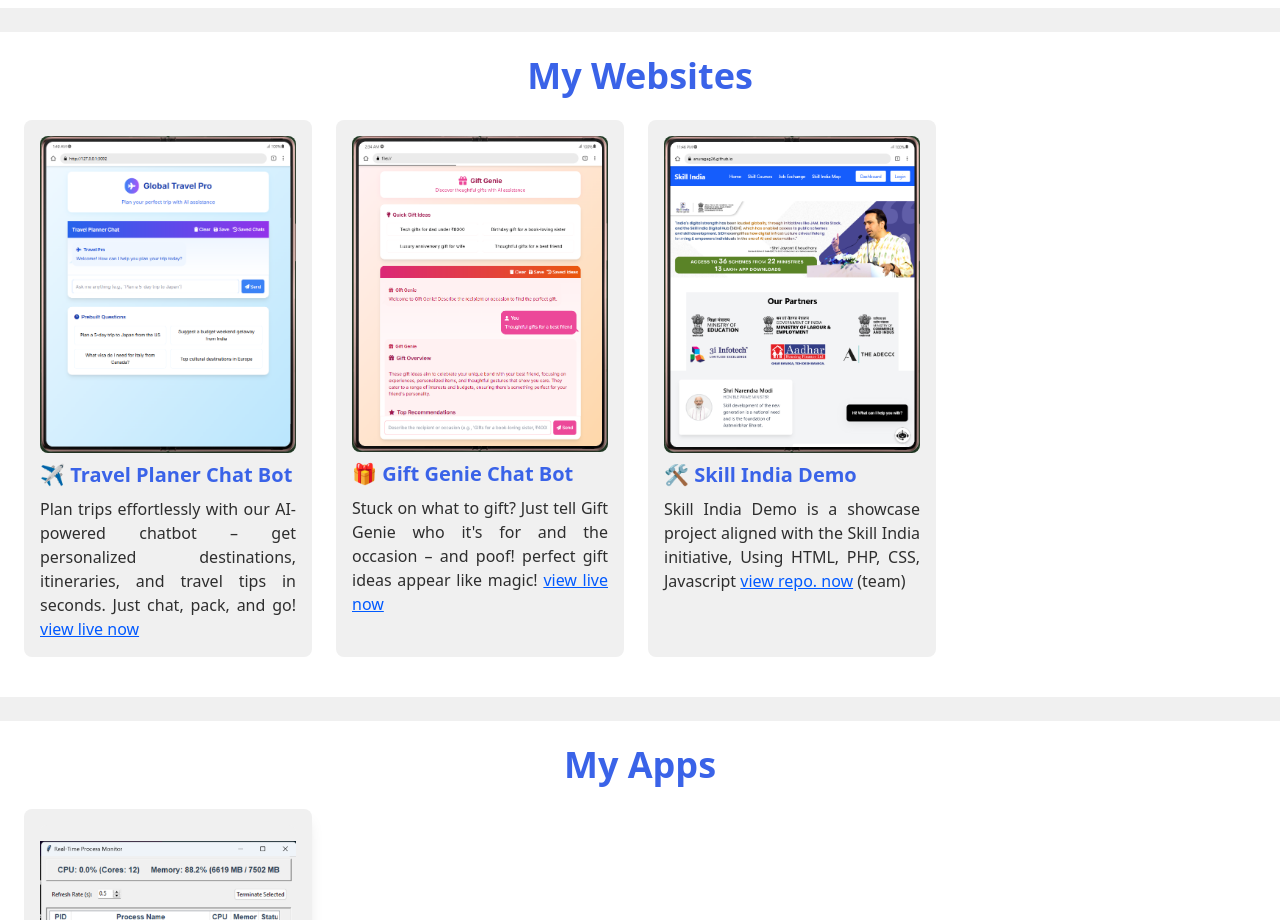
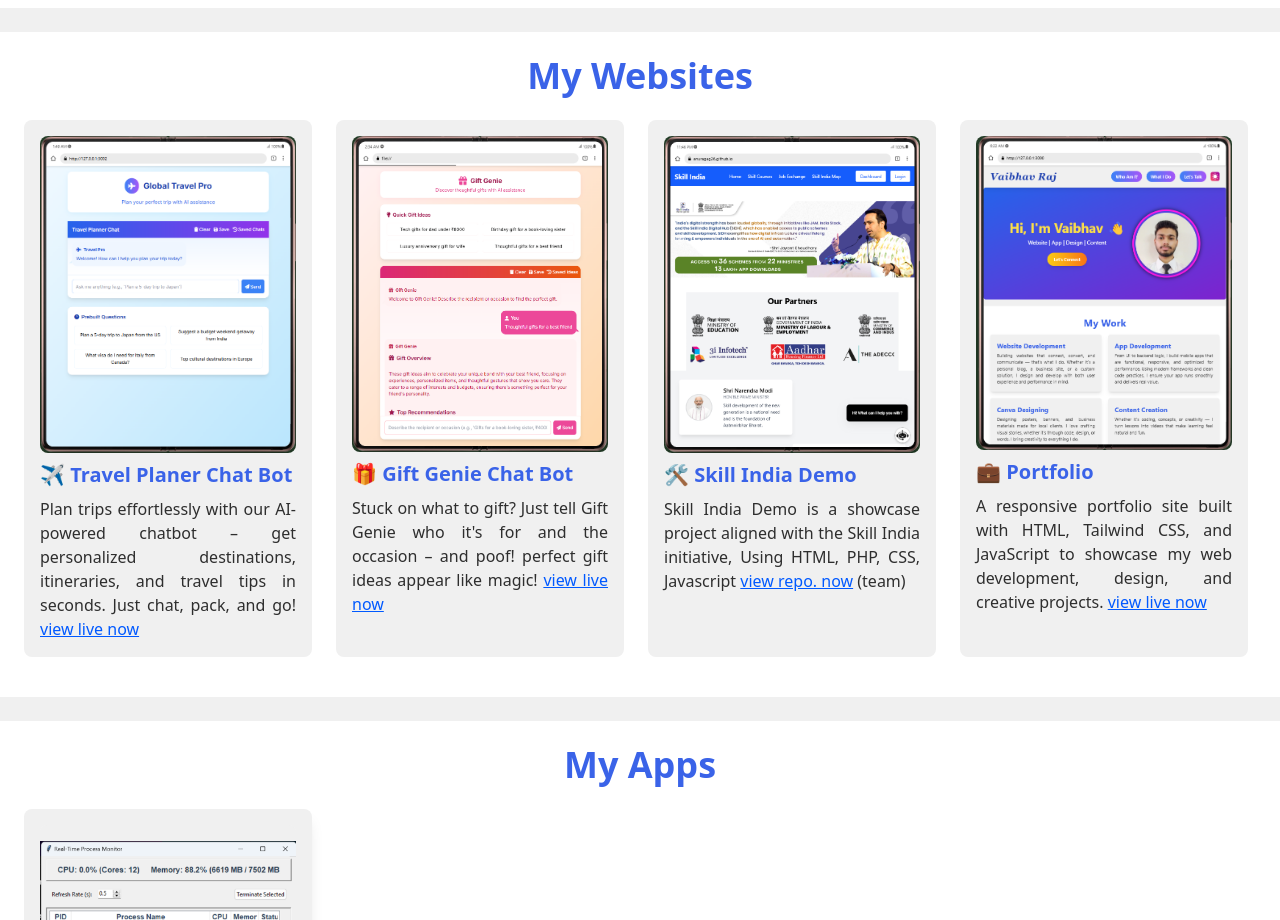
Before and after one commit to Vaibhav5860/portfolio, a plain HTML site: page index.html in a window 1280 px wide. Shown: the part 1040-1960 px from the top of the page. Drawn offline with nearby package versions, Linux system fonts and the light colour scheme.

Commit message:
Adding new website (portfolio) to list

```diff
--- a/index.html
+++ b/index.html
@@ -399,6 +399,15 @@
           (team)
         </p>
       </div>
+      <div class="w-64 sm:w-72 p-4 rounded-lg card-hover transition-all duration-300 flex-shrink-0 animate-slide-up">
+        <img src="image/portfolio.png" alt="Portfolio" class="rounded-lg mb-2 w-full object-cover" />
+        <h4 class="font-bold text-xl mb-2">💼 Portfolio</h4>
+        <p class="text-justify">
+          A responsive portfolio site built with HTML, Tailwind CSS, and JavaScript to showcase my web development, design, and creative projects.
+          <a target="_blank" href="https://vaibhav-raj-portfolio.vercel.app/" class="underline">view live
+            now</a>
+        </p>
+      </div>
     </div>
   </section>
 
```
Also changed, not shown: image/portfolio.png (added).
